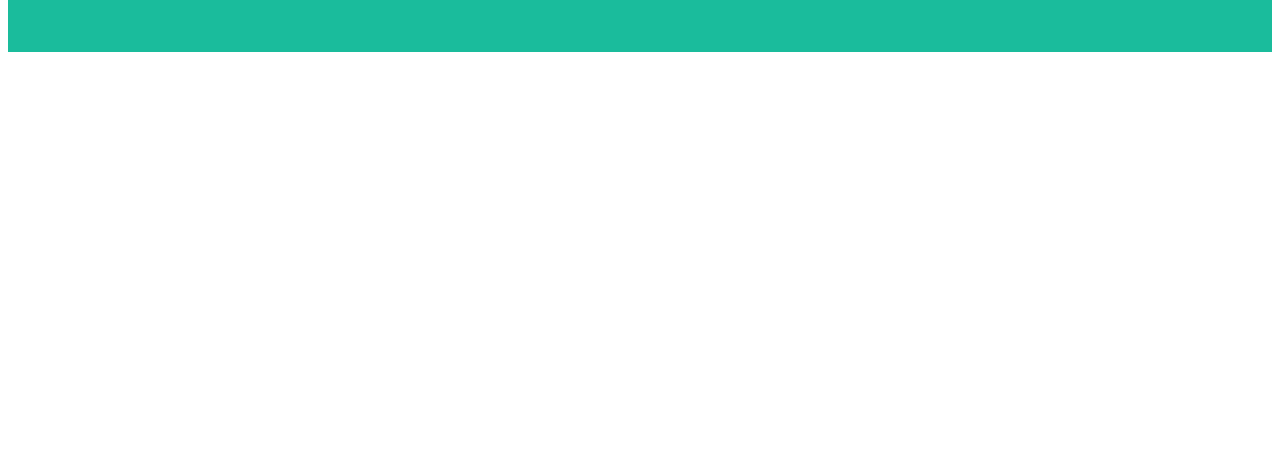
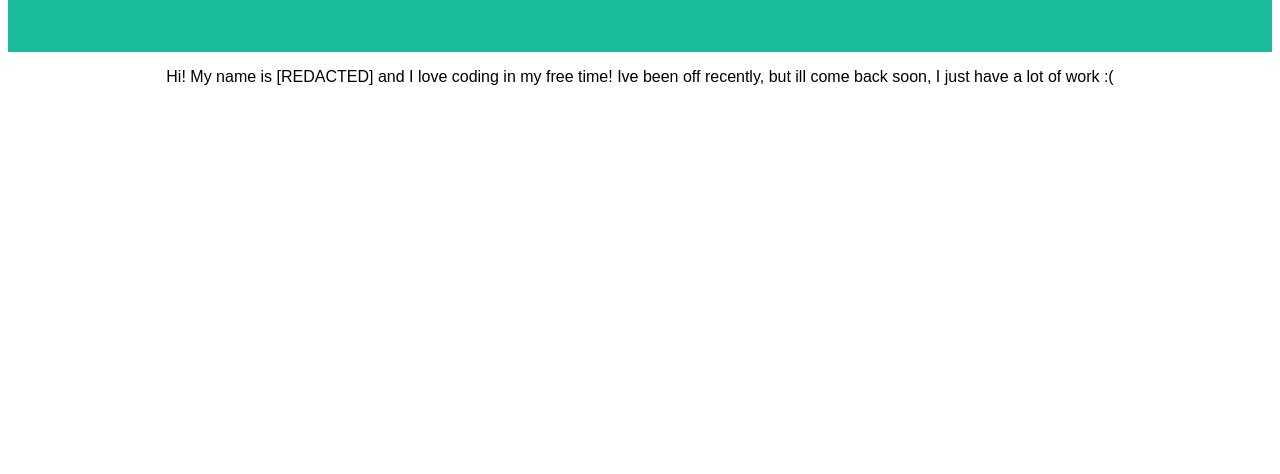
Before and after one commit to IonlyBamboozle/Portfolio-Boba-Drop, a plain HTML site: page index.html in a window 1280 px wide. Shown: the part 326-800 px from the top of the page. Drawn offline with Linux system fonts and the light colour scheme.

Commit message:
Update index.html

```diff
--- a/index.html
+++ b/index.html
@@ -9,4 +9,6 @@
 </br>
   <h2 class="skibidi"> of EVERYTHING.</h2>
 </div>
+<div class="smolpara">
+  <p>Hi! My name is [REDACTED] and I love coding in my free time! Ive been off recently, but ill come back soon, I just have a lot of work :(</p>
 </html>
```
